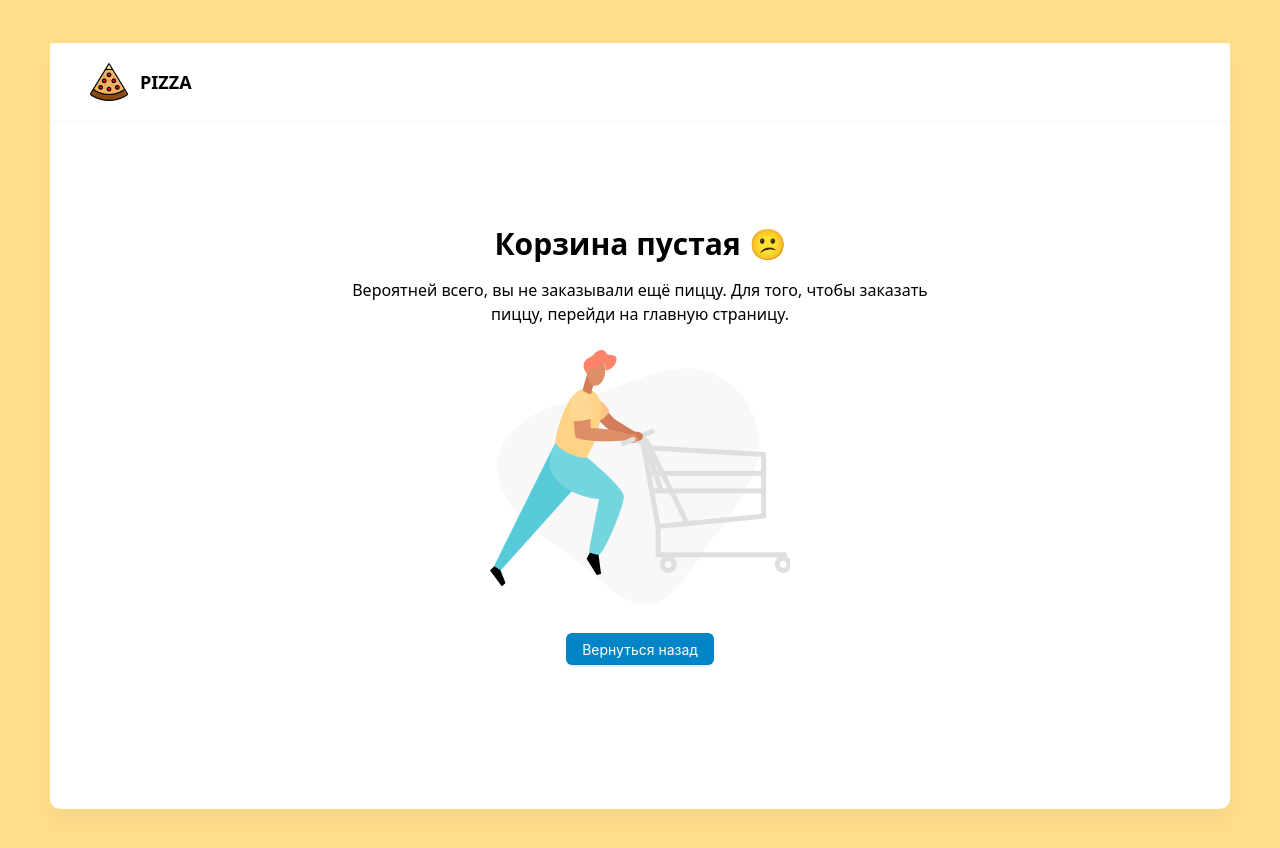
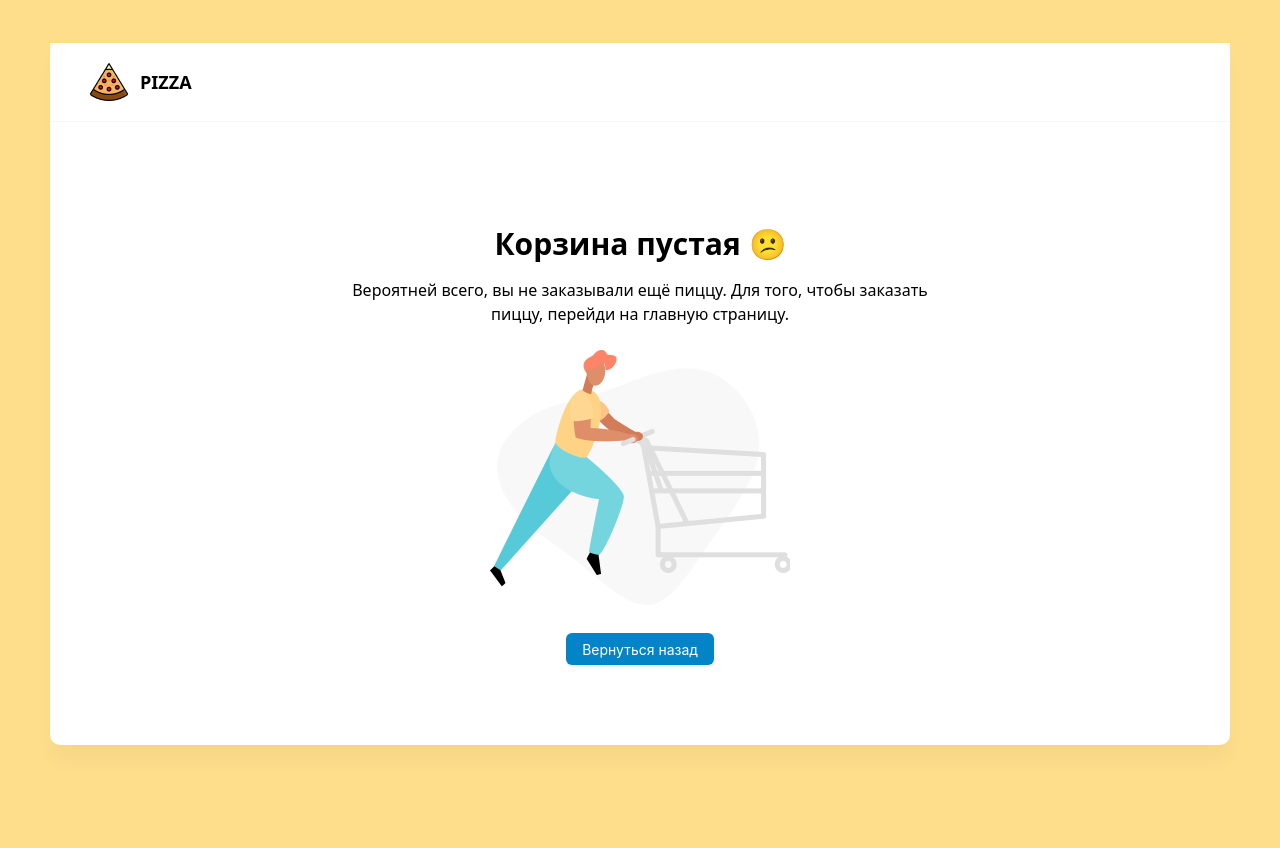
Before and after one commit to akil1me/pizza, a React (Create React App) app: page /cart in a window 1280 px wide. Shown: the top 848 px of the page. After the commit the page ends 800 px from the top, so only its background shows below. Built offline with nearby package versions, Linux system fonts and the light colour scheme.

Commit message:
changed styles

```diff
--- a/src/assets/scss/index.scss
+++ b/src/assets/scss/index.scss
@@ -2,6 +2,23 @@
 @tailwind components;
 @tailwind utilities;
 
-body{
-  background-color: #FEDE8B;
+body {
+  background-color: #fede8b;
+
+  &::-webkit-scrollbar {
+    width: 5px;
+  }
+  &::-webkit-scrollbar-track {
+    background: #f1f1f1;
+  }
+
+  /* Handle */
+  &::-webkit-scrollbar-thumb {
+    background: #f97316;
+  }
+
+  /* Handle on hover */
+  &::-webkit-scrollbar-thumb:hover {
+    background: #555;
+  }
 }
--- a/src/components/cart-emty/cart-emty.tsx
+++ b/src/components/cart-emty/cart-emty.tsx
@@ -1,11 +1,11 @@
-import {FC} from "react";
+import { FC } from "react";
 import { Link } from "react-router-dom";
 import { Button } from "antd";
 import cartEmty from "../../assets/images/cart-emty.png";
 
 export const CartEmty: FC = () => {
   return (
-    <div className="flex flex-col justify-center items-center text-center my-16">
+    <div className="flex flex-col justify-center items-center text-center mt-16">
       <h2 className="font-bold text-3xl mb-4">Корзина пустая 😕</h2>
       <p className="max-w-xl mb-6">
         Вероятней всего, вы не заказывали ещё пиццу. Для того, чтобы заказать
--- a/src/components/cart-list/cart-list.module.scss
+++ b/src/components/cart-list/cart-list.module.scss
@@ -1,5 +1,5 @@
 .cartList {
-  max-width: 821px;
+  max-width: 921px;
   margin: 0 auto;
   margin-top: 94px;
 
@@ -14,3 +14,31 @@
     margin-left: 15px;
   }
 }
+
+.cartPizzasList {
+  @apply mt-7 px-5;
+
+  height: 50vh;
+  overflow-y: scroll;
+
+  @media only screen and (max-width: 500px) {
+    height: 75vh;
+  }
+
+  &::-webkit-scrollbar {
+    width: 5px;
+  }
+  &::-webkit-scrollbar-track {
+    background: #f1f1f1;
+  }
+
+  /* Handle */
+  &::-webkit-scrollbar-thumb {
+    background: #f97316;
+  }
+
+  /* Handle on hover */
+  &::-webkit-scrollbar-thumb:hover {
+    background: #555;
+  }
+}
--- a/src/components/cart-list/cart-list.tsx
+++ b/src/components/cart-list/cart-list.tsx
@@ -56,7 +56,7 @@ export const CartList: React.FC = () => {
           <strong className="ml-3 hidden sm:inline"> Очистить корзину</strong>
         </Button>
       </div>
-      <ul className="mt-7">
+      <ul className={styles.cartPizzasList}>
         <AnimatePresence>
           {items.map((item) => (
             <CartItem key={item.id} {...item} />
@@ -64,7 +64,7 @@ export const CartList: React.FC = () => {
         </AnimatePresence>
       </ul>
 
-      <div className="flex flex-col sm:flex-row justify-between items-center mt-3">
+      <div className="flex flex-col sm:flex-row justify-between items-center mt-8">
         <p>Всего пицц: {totalCount} шт.</p>
         <p>
           Сумма заказа:{" "}
--- a/src/components/container/conatiner.module.scss
+++ b/src/components/container/conatiner.module.scss
@@ -3,6 +3,6 @@
   padding: 40px 40px 80px;
 
   @media (max-width: 463px) {
-    padding: 0 20px 20px;
+    padding: 0 20px 50px;
   }
 }
--- a/src/components/container/container.tsx
+++ b/src/components/container/container.tsx
@@ -1,10 +1,11 @@
-import { FC ,ReactNode} from "react";
+import { FC, ReactNode } from "react";
 import styles from "./conatiner.module.scss";
 
 type ContainerProps = {
+  className?: string;
   children: ReactNode;
-}
+};
 
-export const Container : FC<ContainerProps> = ({ children }) => {
-  return <div className={styles.containerr}>{children}</div>;
+export const Container: FC<ContainerProps> = ({ children, className }) => {
+  return <div className={`${styles.containerr} ${className}`}>{children}</div>;
 };
```
Also changed, not shown: src/components/cart-item/cart-item.tsx (+8 -8 lines).
